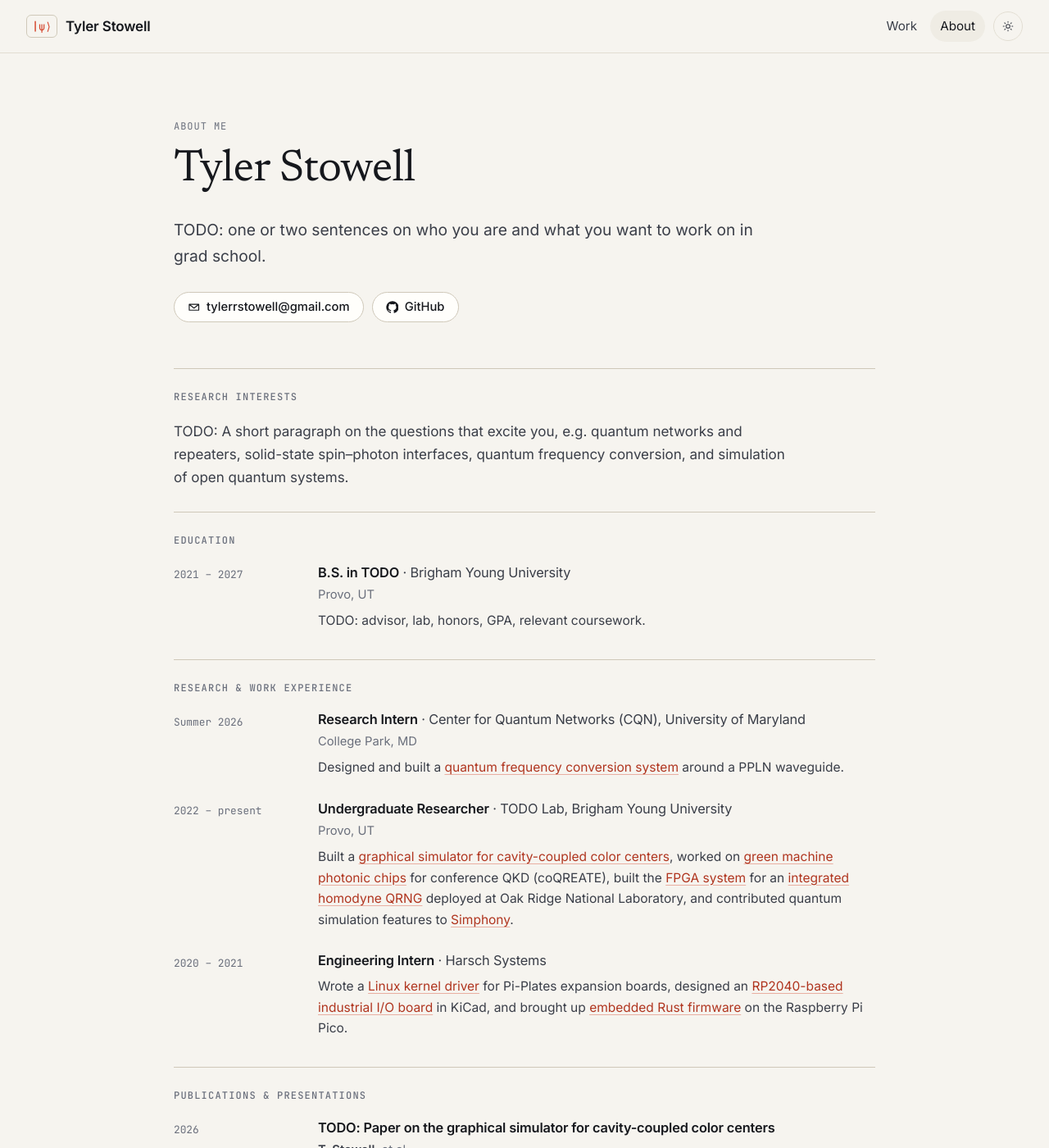
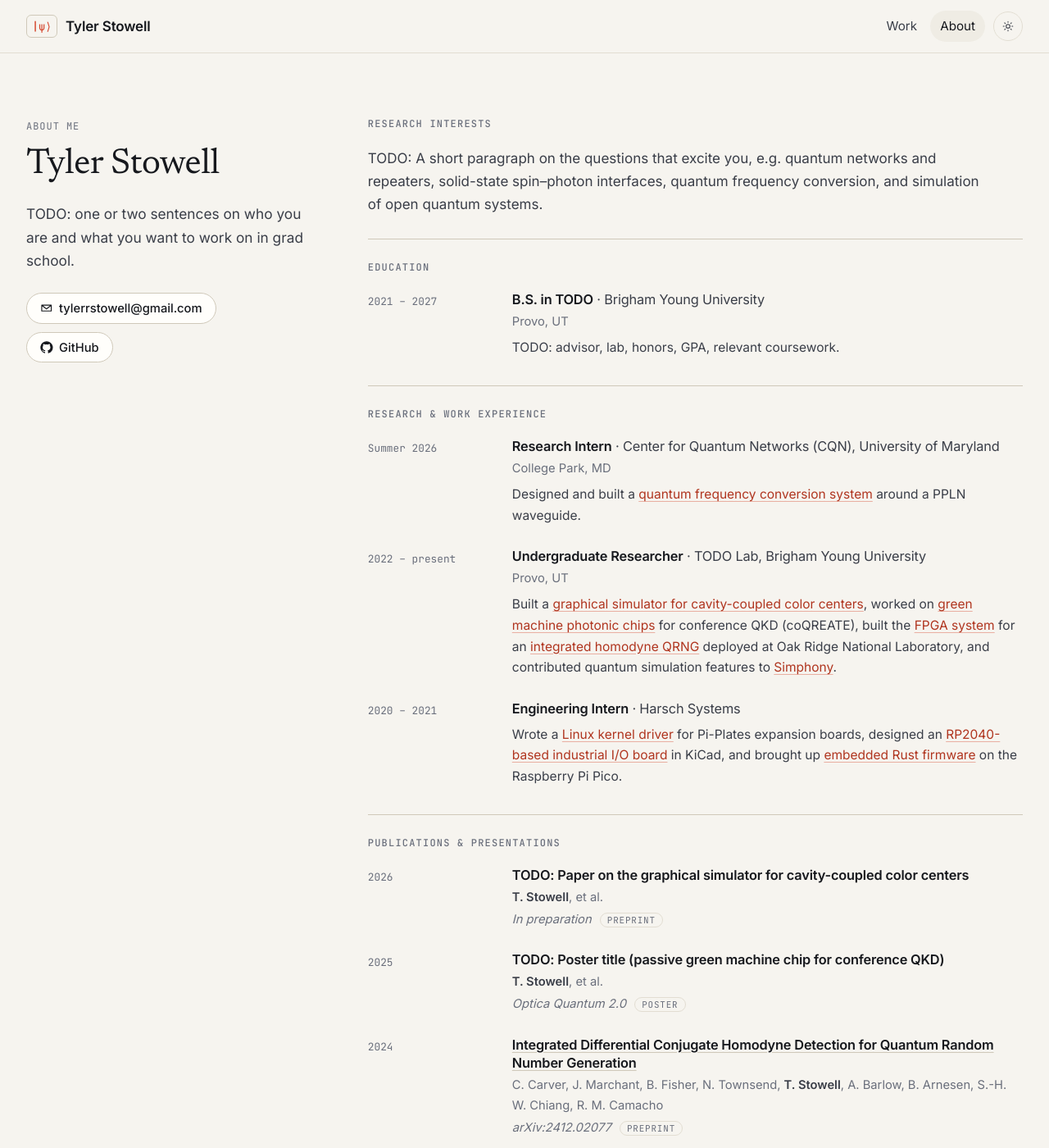
Before and after one commit to tystowell/tystowell.github.io, a Jekyll site: the page built from about.md, in a window 1280 px wide and 1400 px high. Shown: the whole window at 82% size. Built offline with Jekyll 4.4.1, drawn with Linux system fonts in a browser that asks for light colours.

Commit message:
Restructing of about me again

```diff
--- a/_layouts/resume.html
+++ b/_layouts/resume.html
@@ -15,6 +15,7 @@ layout: default
     </div>
   </header>
 
+  <div class="cv-main">
   <section class="cv-section">
     <h2 class="cv-heading mono">Research interests</h2>
     <div class="cv-prose">{{ content }}</div>
@@ -52,4 +53,5 @@ layout: default
     {% endfor %}
   </section>
   {% endif %}
+  </div>
 </article>
--- a/assets/css/main.css
+++ b/assets/css/main.css
@@ -426,8 +426,17 @@ p { margin: 0 0 1em; }
 .prose mjx-container[display="true"] { overflow-x: auto; overflow-y: hidden; padding: .3em 0; }
 
 /* ---------- Résumé (About page) ---------- */
-.cv { max-width: 920px; }
 .cv-header { margin-bottom: 56px; }
+/* Wide screens: name, intro and buttons in a sticky left column; résumé on the right.
+   The page uses the full site width so its edges line up with the header. */
+@media (min-width: 1100px) {
+  .cv { display: grid; grid-template-columns: minmax(260px, 340px) minmax(0, 1fr); gap: clamp(48px, 6vw, 96px); align-items: start; }
+  .cv-header { position: sticky; top: 104px; margin-bottom: 0; }
+  .cv-header h1 { font-size: clamp(2.4rem, 3.4vw, 3rem); }
+  .cv-header .lede { font-size: 1.08rem; }
+  .cv-actions { flex-direction: column; align-items: flex-start; }
+  .cv-main > .cv-section:first-child { border-top: 0; padding-top: 0; }
+}
 .cv-header .lede { margin-bottom: 1.4em; }
 .cv-actions { display: flex; flex-wrap: wrap; gap: 10px; }
 .cv-section { padding: 28px 0 8px; border-top: 1px solid var(--line-strong); }
```
